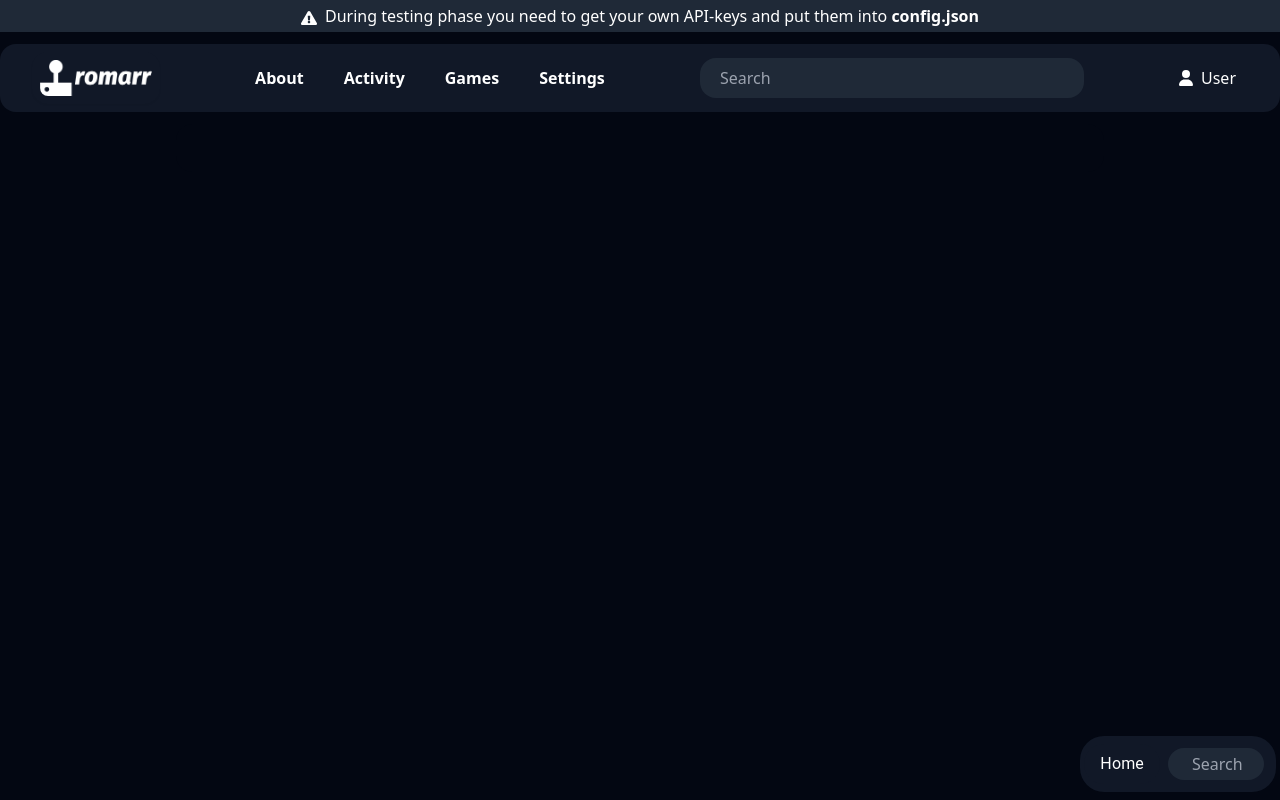
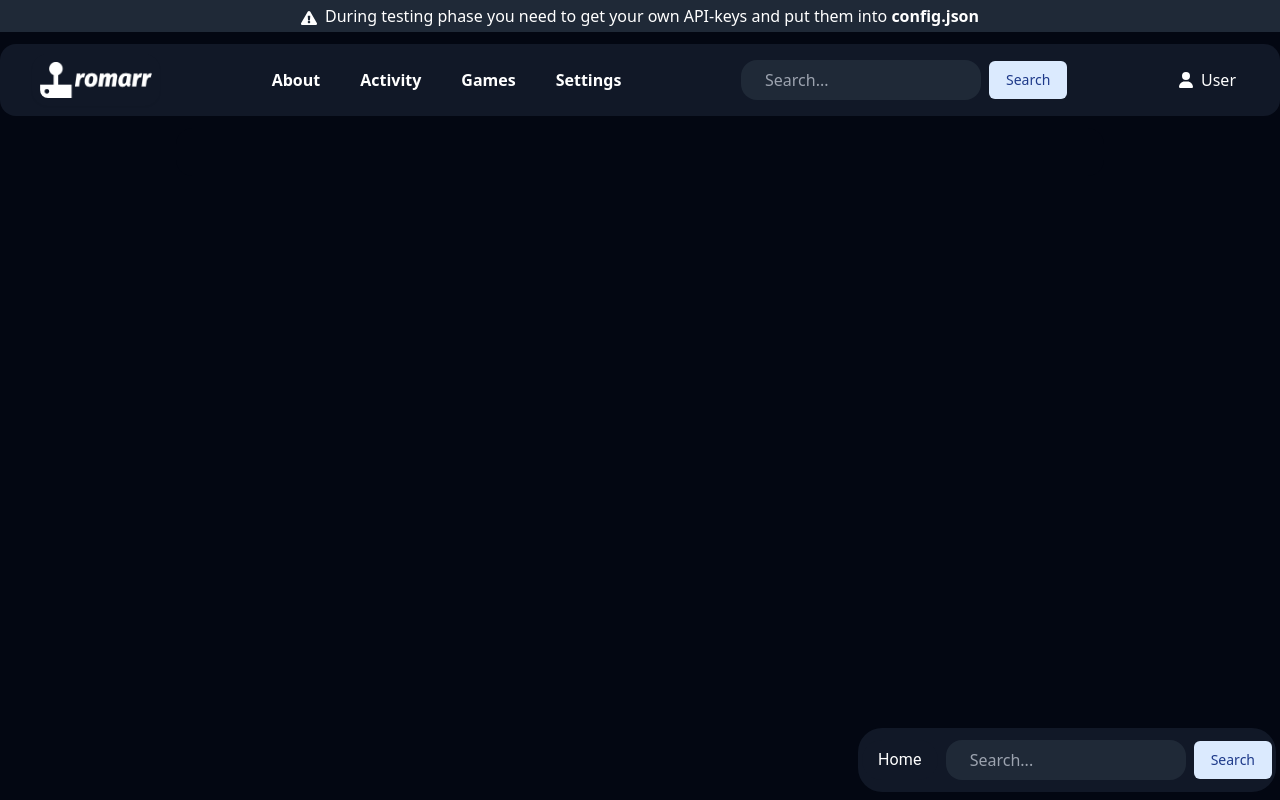
Before and after one commit to miikaoskari/romarr, a React (Create React App) app in the folder frontend/: page / in a window 1280 px wide. Built offline with nearby package versions, Linux system fonts and the light colour scheme.

Commit message:
Searching leads to new page

```diff
--- a/frontend/src/components/navbar/Navbar.jsx
+++ b/frontend/src/components/navbar/Navbar.jsx
@@ -1,4 +1,4 @@
-import React, { useState } from 'react';
+import React from 'react';
 import logo from '../../assets/png/romarr-high-resolution-logo-white-transparent.png';
 import { FontAwesomeIcon } from '@fortawesome/react-fontawesome';
 import { faUser } from '@fortawesome/free-solid-svg-icons';
@@ -6,23 +6,7 @@ import { Link } from 'react-router-dom';
 import { Search } from '../index';
 
 const Navbar = () => {
-  const [query, setQuery] = useState('');
-  const [timerId, setTimerId] = useState(null);
-  const [searchResults, setSearchResults] = useState([]);
 
-  const fetchGames = async () => {
-    const response = await fetch(`http://localhost:8000/search/${query}`);
-    const data = await response.json();
-    console.log(data);
-    setSearchResults(data);
-    console.log(searchResults);
-  };
-  const handleInputChange = (event) => {
-    clearTimeout(timerId);
-    setQuery(event.target.value);
-    const timer = setTimeout(fetchGames, 500);
-    setTimerId(timer);
-  };
 
   return (
     <nav className="mt-2 bg-transparent py-1">
@@ -32,7 +16,6 @@ const Navbar = () => {
             <img className="h-auto w-32 rounded-2xl object-contain p-2 shadow-sm" src={logo} alt="logo" />
           </Link>
         </div>
-
         {/* Navigation Links */}
         <div className="hidden items-center space-x-4 font-semibold text-gray-300 md:flex">
           <Link to="/about" className="rounded-2xl px-3 py-2 transition-all hover:bg-gray-800">
@@ -48,23 +31,9 @@ const Navbar = () => {
             Settings
           </Link>
         </div>
-
         <div className="relative right-0 flex">
-          <input
-            className="w-96 rounded-2xl bg-gray-800 px-4 py-2 pl-5 text-white outline-none transition-all hover:scale-105 hover:shadow-lg"
-            type="text"
-            placeholder="Search"
-            onChange={handleInputChange}
-          />
-          {searchResults.length > 0 && (
-            <div className="dropdown-menu absolute z-10 mt-1 rounded-xl bg-gray-900 text-white shadow-md">
-              {searchResults.map((result, index) => (
-                <Search key={index} data={result} />
-              ))}
-            </div>
-          )}
+          <Search></Search>
         </div>
-
         <div className="flex items-center space-x-2 rounded-2xl px-3 py-2 text-gray-300 transition-all hover:bg-gray-800">
           <Link to="/login" className="flex items-center">
             <FontAwesomeIcon icon={faUser} size="1x" />
--- a/frontend/src/components/search/Search.jsx
+++ b/frontend/src/components/search/Search.jsx
@@ -1,20 +1,44 @@
-import React from 'react';
+import React, { useState } from 'react';
+import { Button } from '../index';
 
 const Search = () => {
-  const handleKeyPress = (event) => {
-    if (event.key === 'Enter') {
-      history.push('/search');
-    }
+  const [searchTerm, setSearchTerm] = useState('');
+  const [data, setData] = useState([]);
+
+  const handleChange = (event) => {
+    setSearchTerm(event.target.value);
+  };
+
+  const handleSubmit = (event) => {
+    event.preventDefault();
+    console.log(searchTerm);
+    fetch(`http://localhost:8080/api/search/${searchTerm}`)
+      .then((response) => {
+        if (!response.ok) {
+          throw new Error('Network response was not ok');
+        }
+        return response.json();
+      })
+      .then((data) => {
+        setData(data);
+        window.location.href = `/search/${searchTerm}`;
+      })
+      .catch((error) => {
+        console.error('Error:', error);
+      });
   };
 
   return (
-    <div className="order-last flex justify-end">
+    <form onSubmit={handleSubmit} className={'flex items-center justify-center'}>
       <input
-        className="mx-2 my-2 w-24 rounded-2xl bg-gray-800 px-4 py-1  indent-2 text-white outline-none transition-all hover:shadow-lg focus:w-60"
-        placeholder="Search"
-        onKeyDown={handleKeyPress}
+        className="mx-2 my-2 h-10 w-60 rounded-2xl bg-gray-800 px-4 py-1 indent-2 text-white outline-none transition-all hover:shadow-lg"
+        type="text"
+        placeholder="Search..."
+        value={searchTerm}
+        onChange={handleChange}
       ></input>
-    </div>
+      <Button onClick={handleSubmit} title={'Search'}></Button>
+    </form>
   );
 };
 
--- a/frontend/src/pages/search/Search.js
+++ b/frontend/src/pages/search/Search.js
@@ -1,35 +1,11 @@
-import React, { useEffect } from 'react';
-import { SearchCard, Grid } from '../../components';
+import React from 'react';
+import { Grid } from '../../components';
 
 const Search = () => {
-  const [results, setResults] = React.useState([]);
 
-  useEffect(() => {
-    fetch('http://localhost:3000/api/v1/games')
-      .then((response) => {
-        if (!response.ok) {
-          throw new Error('Network response was not ok');
-        }
-        return response.json();
-      })
-      .then((data) => setResults(data))
-      .catch((error) => {
-        console.error('Error:', error);
-      });
-  }, []);
   return (
     <div>
       <Grid>
-        {results.map((game) => (
-            <SearchCard
-              key={game.id}
-              name={game.name}
-              cover_url={game.cover_path}
-              platforms={game.platforms.map(platform => platform.platform)}
-              rating={game.rating}
-              release_dates={game.release_dates.map(date => date.release_date)}
-            />
-          ))}
 
       </Grid>
     </div>
```
